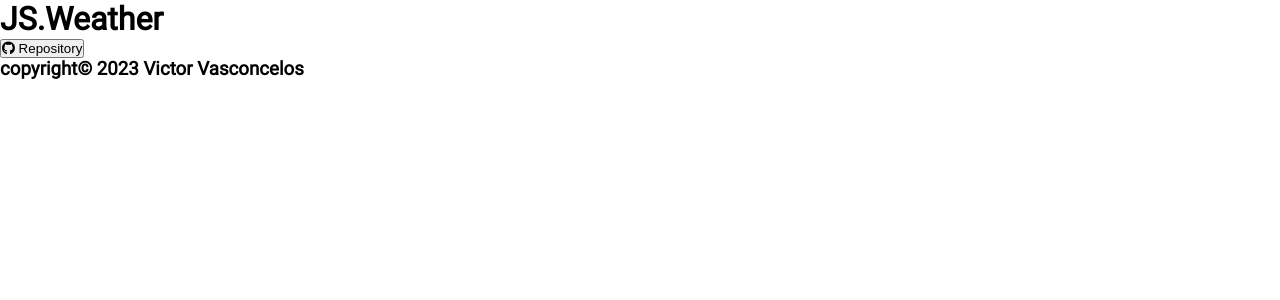
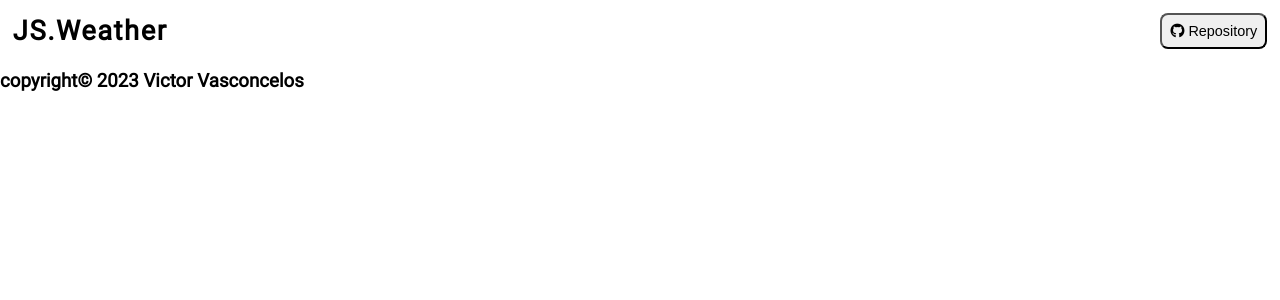
Before and after one commit to Victorcelos/weather-app, a React (Vite) app: page / in a window 1280 px wide. Shown: the top 300 px of the page. Built offline with nearby package versions, Linux system fonts and the light colour scheme.

Commit message:
:lipstick: Update Header.css

```diff
--- a/src/components/Header/Header.css
+++ b/src/components/Header/Header.css
@@ -1 +1,24 @@
 @charset "UTF-8";
+
+.header {
+    padding: 0.8rem;
+    margin-bottom: 0.5rem;
+
+    display: flex;
+    align-items: center;
+    justify-content: space-between;
+}
+
+.header-title {
+    font-size: 1.7rem;
+    letter-spacing: 0.1rem;
+}
+
+.header-button {
+    padding: 0.5rem;
+
+    cursor: pointer;
+    font-size: 0.9rem;
+
+    border-radius: 0.5rem;
+}
```
